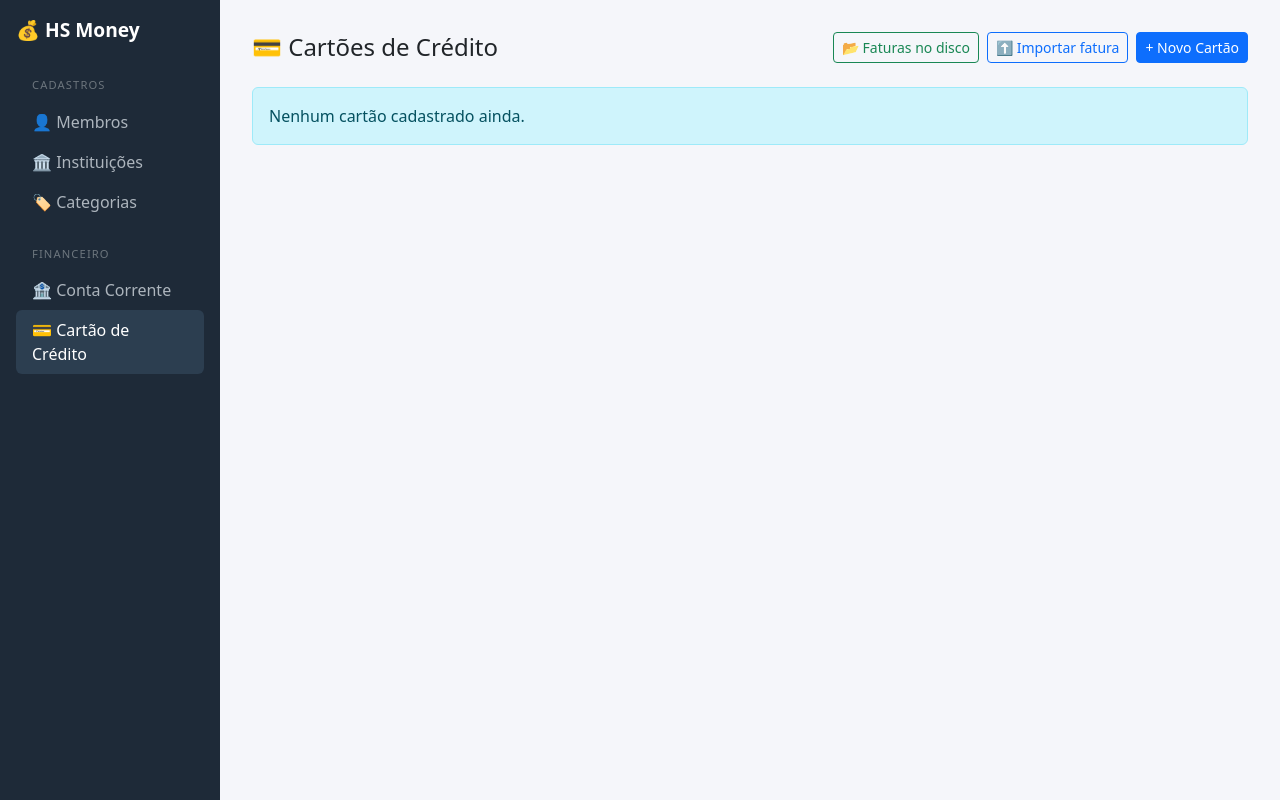
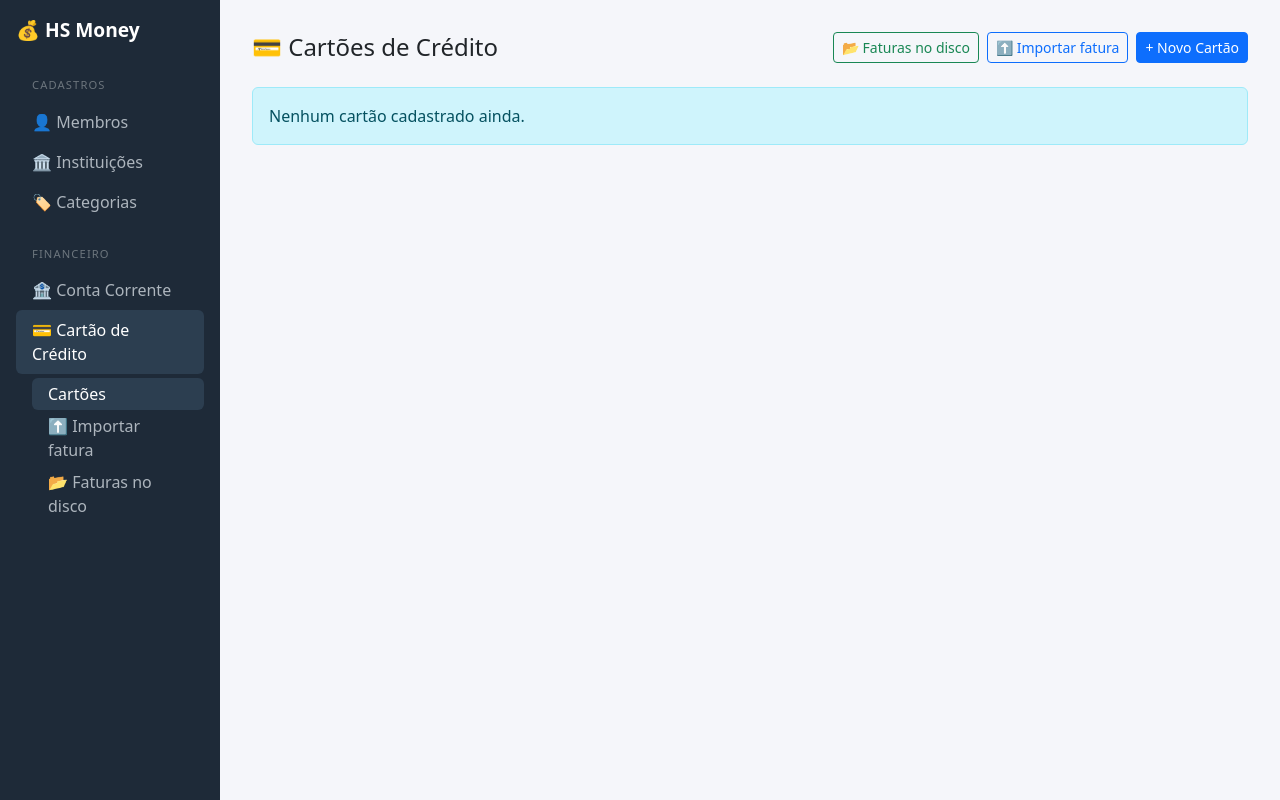
Before and after one commit to dal01/hs_money, a Django app: page /cartao/cartoes/ in a window 1280 px wide. Run offline with Django 5.2, Linux system fonts and the light colour scheme; data comes from the database, SQL or seed files in the repository; data that the repository does not hold is empty.

Commit message:
feat: menu lateral - submenu cartao credito sempre aberto

```diff
--- a/hs_money/core/templates/core/base.html
+++ b/hs_money/core/templates/core/base.html
@@ -63,7 +63,21 @@
       </li>
       <li class="nav-item">
         <a class="nav-link {% if request.resolver_match.app_name == 'cartao_credito' %}active{% endif %}"
-           href="{% url 'cartao_credito:index' %}">💳 Cartão de Crédito</a>
+           href="{% url 'cartao_credito:cartao_lista' %}">💳 Cartão de Crédito</a>
+        <ul class="nav flex-column ms-3 mt-1">
+          <li class="nav-item">
+            <a class="nav-link py-1 {% if request.resolver_match.url_name in 'cartao_lista,cartao_criar,cartao_editar' %}active{% endif %}"
+               href="{% url 'cartao_credito:cartao_lista' %}">Cartões</a>
+          </li>
+          <li class="nav-item">
+            <a class="nav-link py-1 {% if request.resolver_match.url_name == 'upload_fatura' or request.resolver_match.url_name == 'upload_por_cartao' %}active{% endif %}"
+               href="{% url 'cartao_credito:upload_fatura' %}">⬆️ Importar fatura</a>
+          </li>
+          <li class="nav-item">
+            <a class="nav-link py-1 {% if request.resolver_match.url_name == 'listar_faturas' %}active{% endif %}"
+               href="{% url 'cartao_credito:listar_faturas' %}">📂 Faturas no disco</a>
+          </li>
+        </ul>
       </li>
     </ul>
   </nav>
```
